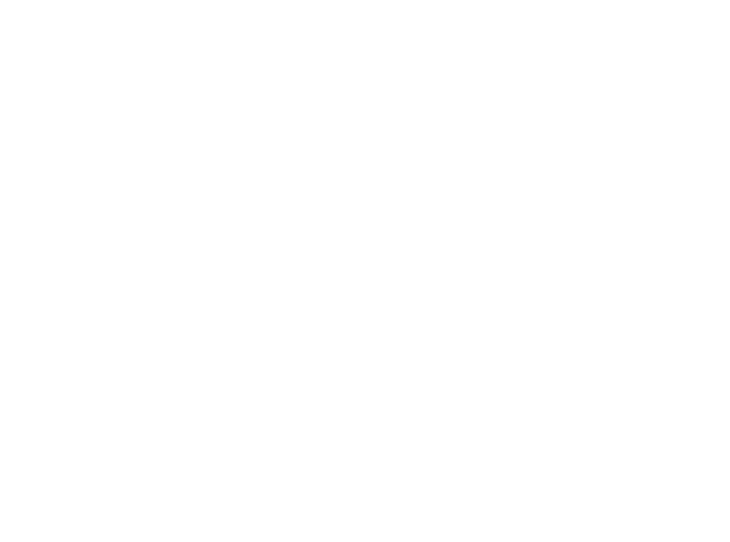
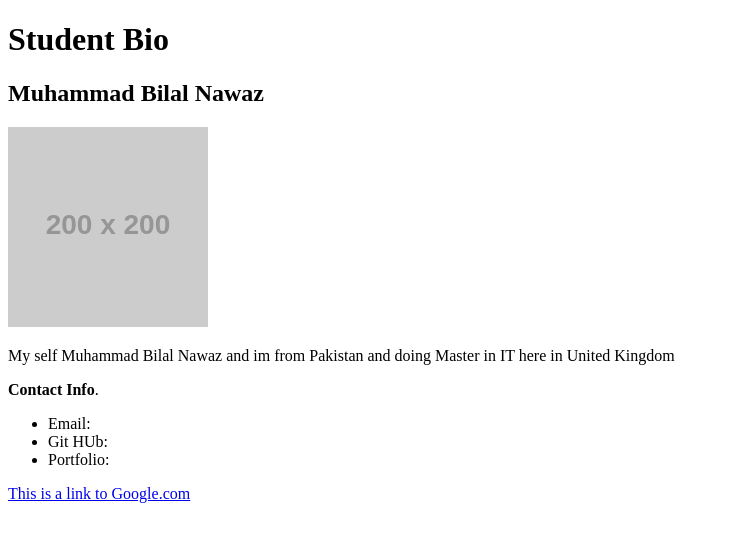
Before and after one commit to MuhammadBilalNawaz/coding-bootcamp, a plain HTML site: page 06-Stu_HTML/Unsolved/index.html in a window 1280 px wide. Shown: the whole page, without its empty margins (0-730 px from the left). Drawn offline with Linux system fonts and the light colour scheme; placeholder pictures from the web are drawn by us.

Commit message:
student bio.html

```diff
--- a/06-Stu_HTML/Unsolved/index.html
+++ b/06-Stu_HTML/Unsolved/index.html
@@ -3,12 +3,36 @@
 
   <head>
     <meta charset="UTF-8">
-    <title>Student Bio</title>
+    <title>Hello HTML!</title>
   </head>
 
   <body>
-    <!-- TODO: Write Your Code Below-->
+    <header>
+      <!-- Headers -->
+      <h1>Student Bio</h1>
+      <h2>Muhammad Bilal Nawaz</h2>
 
+    </header>
+
+    <section>
+      <!-- Image -->
+      <img src="https://via.placeholder.com/200" alt="placeholder image"/>
+
+      <!-- Paragraph -->
+      <p>My self Muhammad Bilal Nawaz and im from Pakistan and doing Master in IT here in United Kingdom</p>
+      <p> <strong>Contact Info</strong>.</p>
+
+       <!-- Unordered list -->
+       <ul>
+        <li>Email:
+        </li>
+        <li>Git HUb:</li>
+        <li>Portfolio:</li>
+      </ul>
+
+      <!-- Link -->
+      <a href="https://www.google.com">This is a link to Google.com</a>
+    </section>
   </body>
 
 </html>
```
